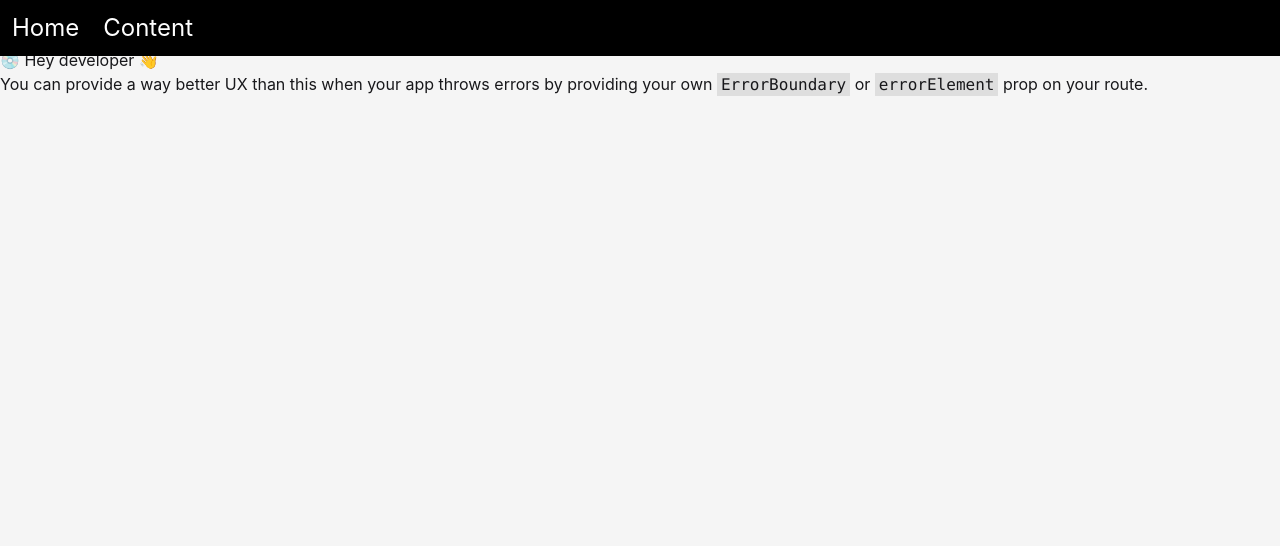
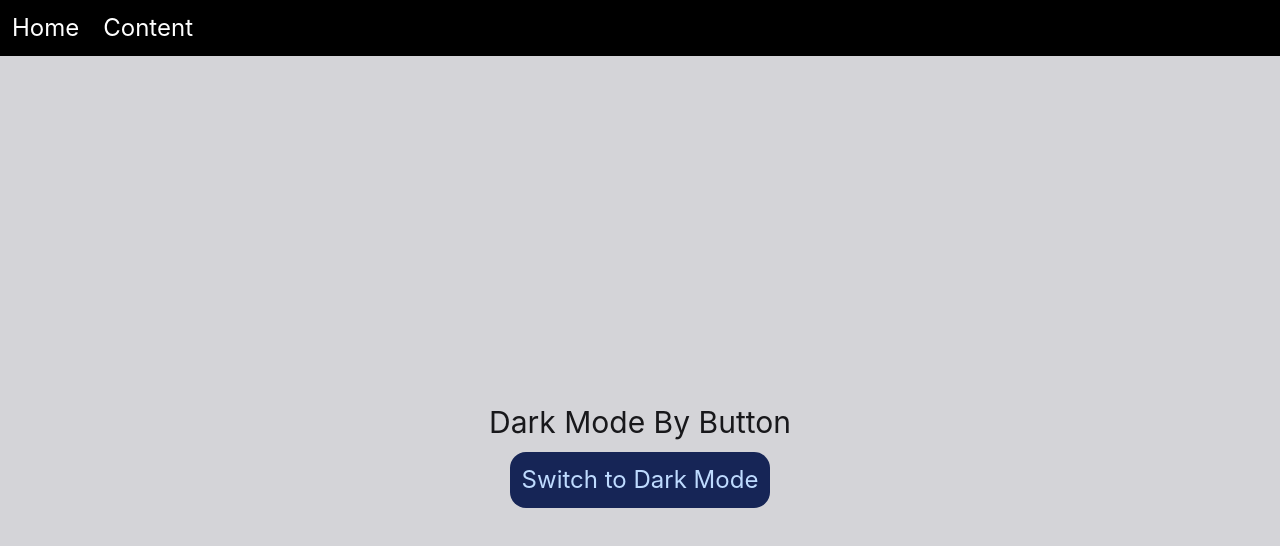
Before and after one commit to SUGOGOi/tailwind-4, a React (Vite) app: page /20-darkmode-manual in a window 1280 px wide. Before the commit this address had no page. Shown: the top 546 px of the page. Built offline with nearby package versions, Linux system fonts and the light colour scheme.

Commit message:
dark mode

```diff
--- a/src/App.tsx
+++ b/src/App.tsx
@@ -17,6 +17,10 @@ const Grid = React.lazy(() => import("./Components/_15_Grid")); // for heavy com
 const Animation = React.lazy(() => import("./Components/_17_Animation")); // for heavy components
 const Breakpoint = React.lazy(() => import("./Components/_18_Breakpoint")); // for heavy components
 const Home = React.lazy(() => import("./Components/_000_Home")); // for heavy components
+const DrakModeOS = React.lazy(() => import("./Components/_20_DrakModeOS")); // for heavy components
+const DarkModeManual = React.lazy(
+  () => import("./Components/_21_DarkModeManual")
+); // for heavy components
 const CustomPadding = React.lazy(
   () => import("./Components/_19_CustomPadding")
 ); // for heavy components
@@ -199,6 +203,24 @@ const App = () => {
         </Suspense>
       ),
     },
+
+    {
+      path: "/20-darkmode-from-os",
+      element: (
+        <Suspense fallback={<Loading />}>
+          <DrakModeOS />
+        </Suspense>
+      ),
+    },
+
+    {
+      path: "/20-darkmode-manual",
+      element: (
+        <Suspense fallback={<Loading />}>
+          <DarkModeManual />
+        </Suspense>
+      ),
+    },
   ]);
   return (
     <>
--- a/src/Components/_01_Navbar.tsx
+++ b/src/Components/_01_Navbar.tsx
@@ -12,7 +12,7 @@ const Navbar = () => {
           <a href="#" className="hover:text-gray-300">
             Content
           </a>
-          <ul className="absolute hidden group-hover:grid grid-cols-1 md:grid-cols-2 gap-x-2 bg-white text-black mt-11 rounded shadow-lg w-70 md:w-100 max-h-[70vh] overflow-y-auto z-50">
+          <ul className="absolute hidden group-hover:grid grid-cols-1 md:grid-cols-2 gap-x-2 bg-white text-black mt-11 rounded shadow-lg w-150 md:w-150 max-h-[60vh] overflow-y-auto z-50">
             {[
               { href: "/02colors", text: "Colors" },
               { href: "/03marginPadding", text: "Margin And Padding" },
@@ -34,11 +34,14 @@ const Navbar = () => {
               },
               { href: "/17-animation", text: "Animation" },
               { href: "/18-breakpoint", text: "Breakpoint" },
+              { href: "/19-custom-padding", text: "Custom Padding" },
+              { href: "/20-darkmode-from-os", text: "Drakmode From OS" },
+              { href: "/20-darkmode-manual", text: "Drakmode Using Button" },
             ].map((item) => (
               <li key={item.href}>
                 <a
                   href={item.href}
-                  className="block px-4 py-2 hover:bg-gray-100"
+                  className="block px-3 py-3 hover:bg-gray-300"
                 >
                   {item.text}
                 </a>
--- /dev/null
+++ b/src/Components/_20_DrakModeOS.tsx
@@ -0,0 +1,11 @@
+const _20_DrakModeOS = () => {
+  return (
+    <div className="mt-14 h-screen size-full bg-zinc-300 dark:bg-zinc-800 flex justify-center items-center">
+      <h1 className="text-3xl text-center text-zinc-900 dark:text-zinc-300">
+        Dark Mode From OS
+      </h1>
+    </div>
+  );
+};
+
+export default _20_DrakModeOS;
--- /dev/null
+++ b/src/Components/_21_DarkModeManual.tsx
@@ -0,0 +1,29 @@
+import { useEffect, useState } from "react";
+
+const DarkModeManual = () => {
+  const [darkMode, setDarkMode] = useState<boolean>(false);
+
+  const toggleTheme = () => {
+    setDarkMode(!darkMode);
+  };
+
+  // Actually toggle .dark class on <html>
+  useEffect(() => {
+    document.documentElement.classList.toggle("dark", darkMode);
+  }, [darkMode]);
+  return (
+    <div className="mt-14 h-screen size-full bg-zinc-300 dark:bg-zinc-800 flex flex-col justify-center items-center transition-colors duration-500 ease-in-out">
+      <h1 className="text-3xl text-center text-zinc-900 dark:text-zinc-300">
+        Dark Mode By Button
+      </h1>
+      <button
+        className="p-3 bg-blue-950 rounded-2xl text-blue-200 text-2xl mt-3 cursor-pointer"
+        onClick={toggleTheme}
+      >
+        {darkMode ? "Switch to Light Mode" : "Switch to Dark Mode"}
+      </button>
+    </div>
+  );
+};
+
+export default DarkModeManual;
--- a/src/index.css
+++ b/src/index.css
@@ -2,6 +2,7 @@
 /* @utility container {
   margin: auto;
 } */
+@custom-variant dark (&:is(.dark *));
 
 @theme {
   --breakpoint-sm: 500px;
@@ -25,3 +26,7 @@ body {
   background-color: #f5f5f5;
   color: #18181b;
 }
+
+body::-webkit-scrollbar {
+  display: none;
+}
```
